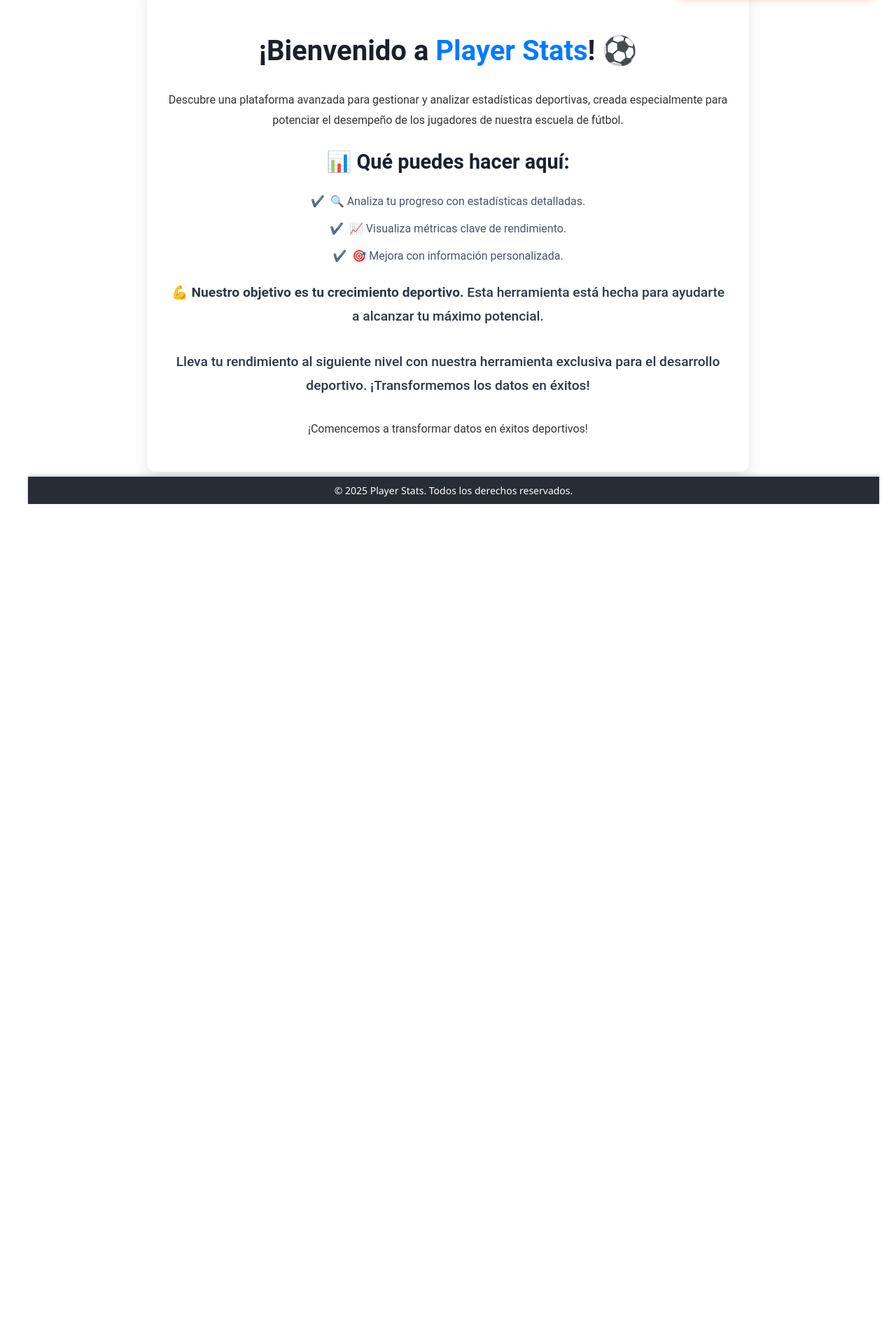
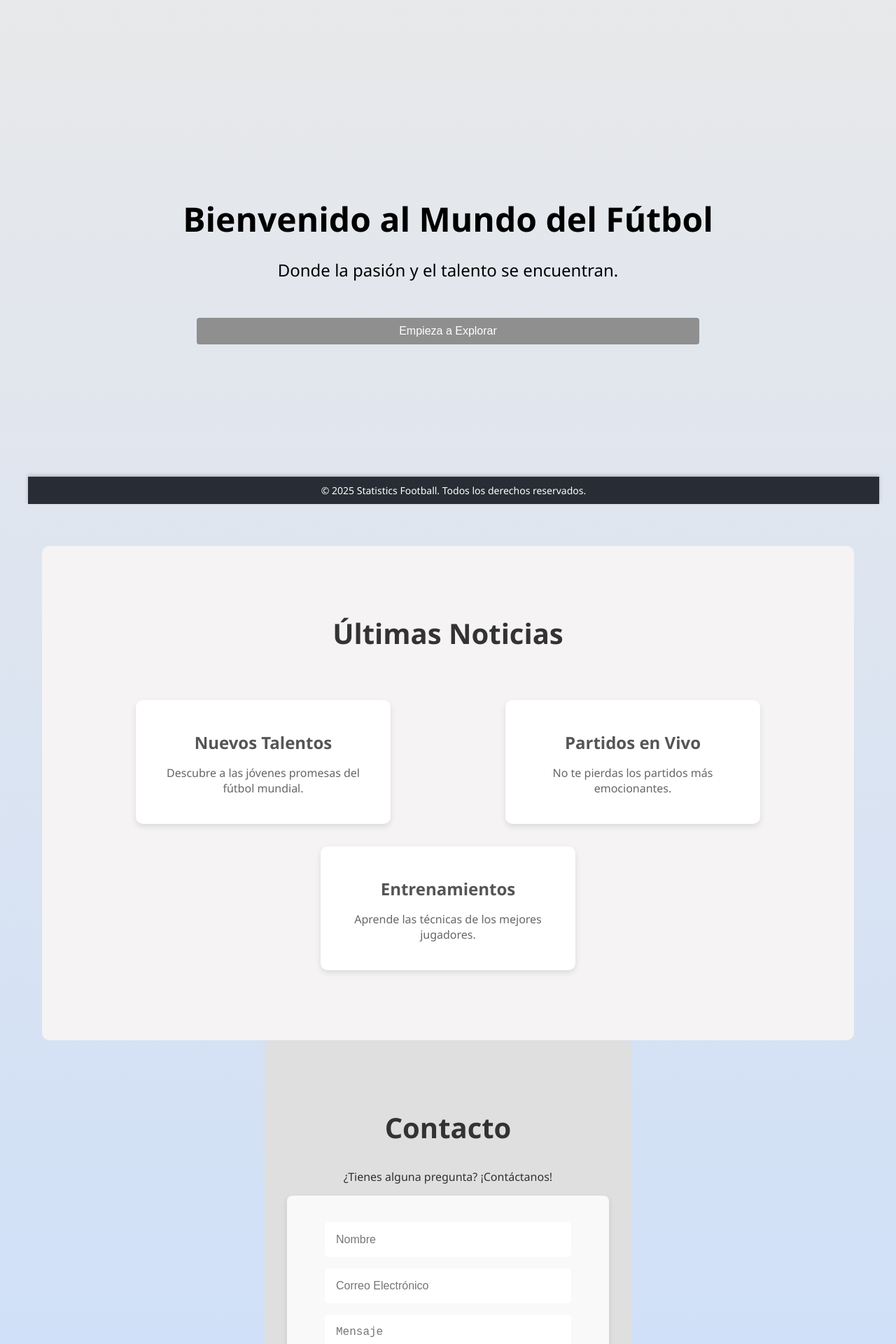
Before and after one commit to CarlosBD1988/player-stats, a React (Create React App) app: page / in a window 1280 px wide. Shown: the part 80-2000 px from the top of the page at 70% size. Before the commit the page ends 934 px from the top, so only its background shows below. Built offline with nearby package versions, Linux system fonts and the light colour scheme; no server answers.

Commit message:
Cambio landinpage

```diff
--- a/src/components/Footer/Footer.js
+++ b/src/components/Footer/Footer.js
@@ -6,7 +6,7 @@ const Footer = () => {
   return (
     <footer className="footer">
       <p className="text">
-        &copy; {new Date().getFullYear()} Player Stats. Todos los derechos reservados.
+        &copy; {new Date().getFullYear()} Statistics Football. Todos los derechos reservados.
       </p>
     </footer>
   );
--- a/src/components/Home/Home.js
+++ b/src/components/Home/Home.js
@@ -4,7 +4,7 @@ import "./Home.css";
 function Home() {
   return (
     <div className="home">
-      <h1>WELCOME TO PLAYER STATS!</h1>
+      <h1>WELCOME TO STATISTICS FOOTBALL !</h1>
       <img src="logo.png" alt="Decorativo" className="home-gif" />
     </div>
         );
--- a/src/components/LandingPage/LandingPage.css
+++ b/src/components/LandingPage/LandingPage.css
@@ -1,116 +1,140 @@
-/* Contenedor principal */
-.welcome-container {
-    font-family: 'Roboto', sans-serif;
-    max-width: 800px;
-    margin: 0 auto;
-    text-align: center;
-    background-color: #ffffff;
-    padding: 30px;
-    border-radius: 12px;
-    box-shadow: 0 8px 20px rgba(0, 0, 0, 0.1);
-    line-height: 1.8;
-    color: #333;
-  }
+/* Estilos generales */
+body {
+  margin: 0;
+  font-family: 'Arial', sans-serif;
+  color: #333;
+  background: linear-gradient(rgb(233, 233, 233), rgba(177, 205, 247, 0.651));
+}
 
-  /* Título principal */
-  .welcome-container h1 {
-    font-size: 2.5rem;
-    color: #1a202c;
-    margin-bottom: 20px;
-  }
+.landing-page {
+  display: flex;
+  flex-direction: column;
+  align-items: center;
+}
 
-  /* Nombre de la app */
-  .welcome-container .app-name {
-    color: #007bff;
-    font-weight: bold;
-  }
+/* Sección Hero */
+.hero-section {
+  width: 100%;
+  height: 100vh;
+  background-position: center;
+  display: flex;
+  justify-content: center;
+  align-items: center;
+  text-align: center;
+  color: rgb(0, 0, 0);
+}
 
-  /* Texto introductorio */
-  .welcome-container .intro-text {
-    font-size: 1.2rem;
-    color: #555;
-    margin-bottom: 20px;
-  }
+.hero-content h1 {
+  font-size: 3rem;
+  margin-bottom: 1rem;
+}
 
-  /* Subtítulo */
-  .welcome-container h3 {
-    font-size: 1.8rem;
-    color: #1a202c;
-    margin-bottom: 15px;
-  }
+.hero-content p {
+  font-size: 1.5rem;
+  margin-bottom: 2rem;
+}
 
-  /* Lista */
-  .welcome-container ul {
-    list-style: none;
-    padding: 0;
-    margin-bottom: 20px;
-  }
+.cta-button {
+  padding: 1rem 2rem;
+  font-size: 1rem;
+  color: rgb(15, 14, 14);
+  background-color: #575150;
+  border: none;
+  border-radius: 5px;
+  cursor: pointer;
+  transition: background-color 0.3s ease;
+}
 
-  .welcome-container ul li {
-    font-size: 1rem;
-    color: #4a5568;
-    margin: 10px 0;
-    text-align: left;
-    display: flex;
-    align-items: center;
-    justify-content: center;
-  }
+.cta-button:hover {
+  background-color: #2b2120;
+}
 
-  .welcome-container ul li::before {
-    content: '✔️';
-    color: #007bff;
-    margin-right: 8px;
-  }
+/* Sección de Información */
+.info-section {
+  padding: 4rem 2rem;
+  border-radius: 10px; /* Esquinas redondeadas */
+  background-color: rgb(245, 243, 243);
+  text-align: center;
+}
 
-  /* Texto final */
-  .welcome-container .cta-text {
-    font-size: 1.2rem;
-    color: #2d3748;
-    font-weight: 500;
-    margin-bottom: 30px;
-  }
+.info-section h2 {
+  font-size: 2.5rem;
+  margin-bottom: 2rem;
+}
 
-  /* Estilo del botón */
-/* Contenedor del botón */
-.cta-btn-container {
-    display: flex;
-    justify-content: center;
-    align-items: center;
-    margin-top: 30px;
-  }
+.cards-container {
+  display: flex;
+  justify-content: space-around;
+  flex-wrap: wrap;
+}
 
-  /* Estilo del botón - Llamada a la acción */
-  .cta-btn {
-    padding: 15px 40px;
-    background-color: #FF4500;  /* Naranja brillante */
-    color: white;
-    font-size: 20px;
-    font-weight: bold;
-    text-transform: uppercase;
-    border: none;
-    border-radius: 50px;  /* Esquinas redondeadas */
-    cursor: pointer;
-    box-shadow: 0 4px 15px rgba(255, 69, 0, 0.6);  /* Sombra de profundidad */
-    transition: all 0.3s ease;
-    position: fixed;  /* Fijar el botón en la pantalla */
-    top: 20px;  /* Separarlo del borde superior */
-    right: 20px;  /* Separarlo del borde derecho */
-    z-index: 1000;  /* Asegurarse de que esté encima de otros elementos */
+.card {
+  width: 30%;
+  padding: 1.5rem;
+  margin: 1rem;
+  background-color: #ffffff;
+  border-radius: 10px;
+  box-shadow: 0 4px 8px rgba(0, 0, 0, 0.1);
+  transition: transform 0.3s ease;
+}
 
-    width: auto;  /* Hacer el ancho automático para el tamaño del contenido */
-  height: 50px;
+.card:hover {
+  transform: translateY(-10px);
+}
 
-  }
+.card h3 {
+  font-size: 1.5rem;
+  margin-bottom: 1rem;
+}
 
-  /* Efecto hover - cambio de color y animación */
-  .cta-btn:hover {
-    background-color: #FF6347;  /* Rojo tomate brillante */
-    transform: translateY(-5px);  /* Sube el botón ligeramente */
-    box-shadow: 0 8px 25px rgba(255, 69, 0, 0.8);  /* Más sombra en hover */
-  }
+.card p {
+  font-size: 1rem;
+  color: #666;
+}
 
-  /* Efecto de foco */
-  .cta-btn:focus {
-    outline: none;  /* Eliminar el borde predeterminado */
-    box-shadow: 0 0 10px rgba(255, 69, 0, 1);  /* Sombra alrededor cuando está en foco */
-  }
+/* Sección de Contacto */
+.contact-section {
+  margin: auto;
+  padding: 4rem 2rem;
+  border-radius: 10px; /* Esquinas redondeadas */
+  background-color: #dfdfdf;
+  color: rgb(49, 48, 48);
+  text-align: center;
+}
+
+.contact-section h2 {
+  font-size: 2.5rem;
+  margin-bottom: 2rem;
+}
+
+.contact-form {
+  margin: auto;
+  display: column;
+  flex-direction: column;
+  align-items: center;
+}
+
+.contact-form input,
+.contact-form textarea {
+  width: 80%;
+  padding: 1rem;
+  margin: 0.5rem 0;
+  border: none;
+  border-radius: 5px;
+  font-size: 1rem;
+}
+
+.contact-form button {
+  padding: 1rem 2rem;
+  margin-top: 1rem;
+  background-color: #a8a8a8;
+  color: white;
+  border: none;
+  border-radius: 5px;
+  cursor: pointer;
+  transition: background-color 0.5s ease;
+}
+
+.contact-form button:hover {
+  background-color: #7e7e7e;
+}
--- a/src/components/LandingPage/LandingPage.js
+++ b/src/components/LandingPage/LandingPage.js
@@ -4,40 +4,53 @@ import { Link } from "react-router-dom";
 
 import "./LandingPage.css"
 
-function LandingPage() {
+const LandingPage = () => {
   return (
     <div className="landing-page">
-        <div class="welcome-container">
-            <h1>¡Bienvenido a <span class="app-name">Player Stats</span>! ⚽️</h1>
-            <p>
-            Descubre una plataforma avanzada para gestionar y analizar estadísticas deportivas, creada especialmente para potenciar el desempeño de los jugadores de nuestra escuela de fútbol.
-            </p>
-            <h3>📊 <strong>Qué puedes hacer aquí:</strong></h3>
-            <ul>
-              <li>🔍 Analiza tu progreso con estadísticas detalladas.</li>
-              <li>📈 Visualiza métricas clave de rendimiento.</li>
-              <li>🎯 Mejora con información personalizada.</li>
-            </ul>
-            <p class="cta-text">
-              💪 <strong>Nuestro objetivo es tu crecimiento deportivo.</strong> Esta herramienta está hecha para ayudarte a alcanzar tu máximo potencial.
-            </p>
-
-            <p class="cta-text">
-                Lleva tu rendimiento al siguiente nivel con nuestra herramienta exclusiva para el desarrollo deportivo. ¡Transformemos los datos en éxitos!
-            </p>
-            <p class="final-message">
-              ¡Comencemos a transformar datos en éxitos deportivos!
-            </p>
-        </div>
-
-        <div class="cta-btn-container">
+      {/* Sección Hero */}
+      <header className="hero-section">
+        <div className="hero-content">
+          <h1>Bienvenido al Mundo del Fútbol</h1>
+          <p>Donde la pasión y el talento se encuentran.</p>
+          <div class="cta-btn-container">
           <Link to="/signin">
           <button class="cta-btn">Empieza a Explorar</button>
           </Link>
         </div>
+        </div>
+      </header>
 
+      {/* Sección de Información */}
+      <section className="info-section">
+        <h2>Últimas Noticias</h2>
+        <div className="cards-container">
+          <div className="card">
+            <h3>Nuevos Talentos</h3>
+            <p>Descubre a las jóvenes promesas del fútbol mundial.</p>
+          </div>
+          <div className="card">
+            <h3>Partidos en Vivo</h3>
+            <p>No te pierdas los partidos más emocionantes.</p>
+          </div>
+          <div className="card">
+            <h3>Entrenamientos</h3>
+            <p>Aprende las técnicas de los mejores jugadores.</p>
+          </div>
+        </div>
+      </section>
+
+      {/* Sección de Contacto */}
+      <section className="contact-section">
+        <h2>Contacto</h2>
+        <p>¿Tienes alguna pregunta? ¡Contáctanos!</p>
+        <form className="contact-form">
+          <input type="text" placeholder="Nombre" required />
+          <input type="email" placeholder="Correo Electrónico" required />
+          <textarea placeholder="Mensaje" required></textarea>
+          <button type="submit">Enviar</button>
+        </form>
+      </section>
     </div>
   );
-}
-
+};
 export default LandingPage;
```
